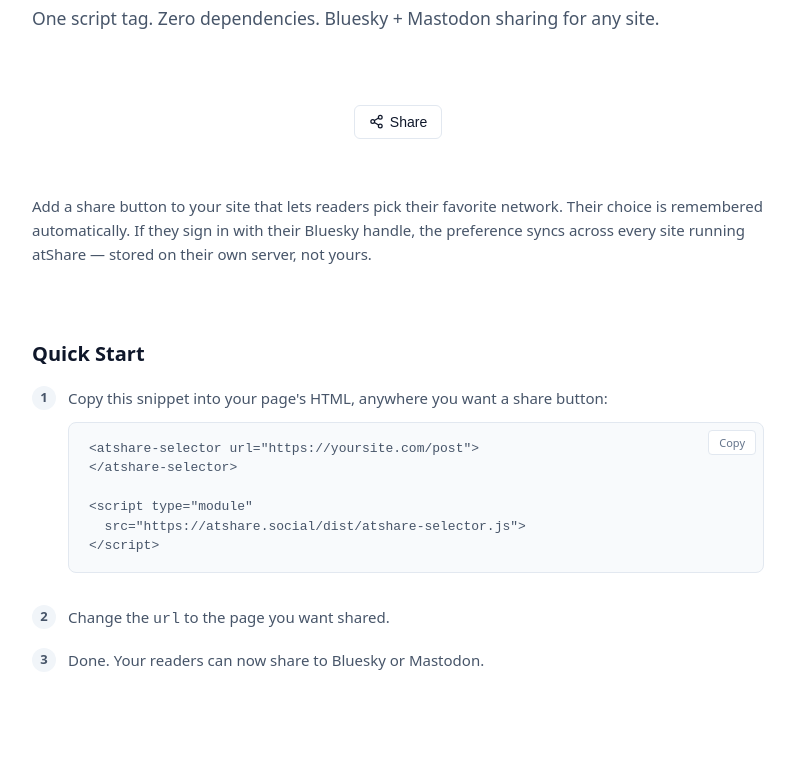
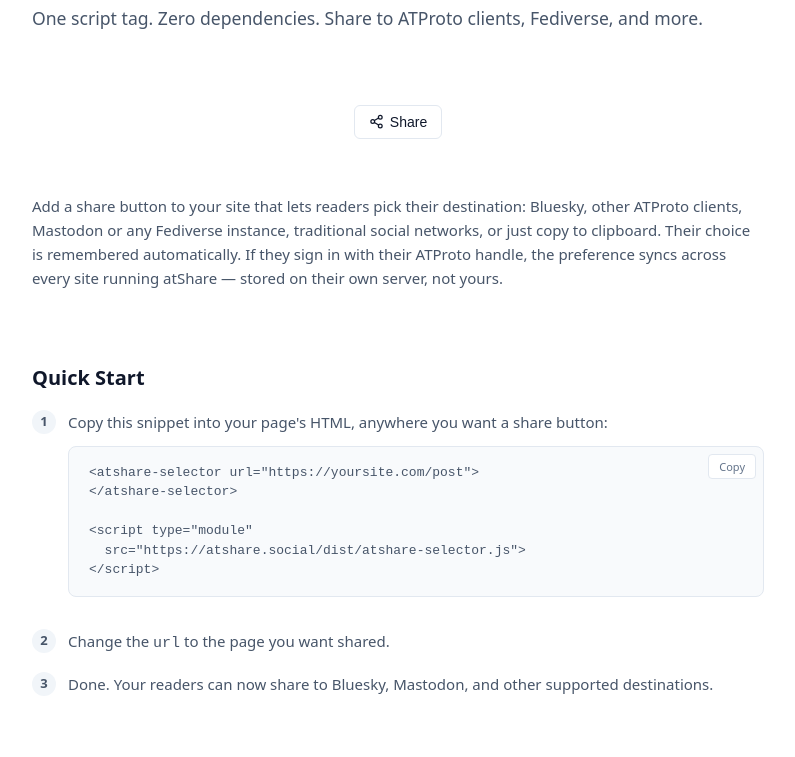
Before and after one commit to rmichaelthomas/atshare, a website built with Vite: page index.html in a window 1280 px wide. Shown: the part 166-923 px from the top of the page, without its empty margins (242-1037 px from the left). Built offline with nearby package versions, Linux system fonts and the light colour scheme.

Commit message:
docs: update landing page for universal destination selector
Replace narrow "Bluesky and Mastodon" references with accurate copy
covering ATProto clients, Fediverse instances, traditional networks,
and clipboard fallback throughout title, meta, tagline, hero, quick
start, and preferences sections.

```diff
--- a/index.html
+++ b/index.html
@@ -3,8 +3,8 @@
 <head>
   <meta charset="UTF-8">
   <meta name="viewport" content="width=device-width, initial-scale=1.0">
-  <title>atShare — Share button for Bluesky and Mastodon</title>
-  <meta name="description" content="Drop a single script tag onto any page and give your readers one-click sharing to Bluesky and Mastodon. Zero dependencies, themeable, preference memory.">
+  <title>atShare — Universal share selector for the open social web</title>
+  <meta name="description" content="Drop a single script tag onto any page and give your readers one-click sharing to Bluesky, Mastodon, and more. Zero dependencies, themeable, preference memory.">
   <style>
     *, *::before, *::after { box-sizing: border-box; }
 
@@ -259,7 +259,7 @@
   <!-- Hero -->
   <section>
     <h1>A share button for the open social web</h1>
-    <p class="tagline">One script tag. Zero dependencies. Bluesky + Mastodon sharing for any site.</p>
+    <p class="tagline">One script tag. Zero dependencies. Share to ATProto clients, Fediverse, and more.</p>
 
     <div class="hero-demo">
       <atshare-selector
@@ -269,7 +269,7 @@
     </div>
 
     <div class="plain-only">
-      <p>Add a share button to your site that lets readers pick their favorite network. Their choice is remembered automatically. If they sign in with their Bluesky handle, the preference syncs across every site running atShare — stored on their own server, not yours.</p>
+      <p>Add a share button to your site that lets readers pick their destination: Bluesky, other ATProto clients, Mastodon or any Fediverse instance, traditional social networks, or just copy to clipboard. Their choice is remembered automatically. If they sign in with their ATProto handle, the preference syncs across every site running atShare — stored on their own server, not yours.</p>
     </div>
 
     <div class="dev-only">
@@ -307,7 +307,7 @@
           </div>
         </li>
         <li>Change the <code>url</code> to the page you want shared.</li>
-        <li>Done. Your readers can now share to Bluesky or Mastodon.</li>
+        <li>Done. Your readers can now share to Bluesky, Mastodon, and other supported destinations.</li>
       </ol>
     </div>
 
@@ -399,7 +399,7 @@
       <h2>Remembers your readers' favorite network</h2>
       <ul class="pref-points">
         <li><strong>Automatic:</strong> When a reader shares, their choice is remembered on that device. Next time, their network shows a checkmark.</li>
-        <li><strong>Sign in to sync:</strong> Readers can sign in with their Bluesky handle to sync their preference across every site running atShare. One-time setup, works everywhere.</li>
+        <li><strong>Sign in to sync:</strong> Readers can sign in with their ATProto handle (e.g. a Bluesky account) to sync their preference across every site running atShare. One-time setup, works everywhere.</li>
         <li><strong>Private by design:</strong> No account on your site needed. No tracking. The preference is stored on the reader's own AT Protocol server (PDS), not yours.</li>
       </ul>
     </div>
```
